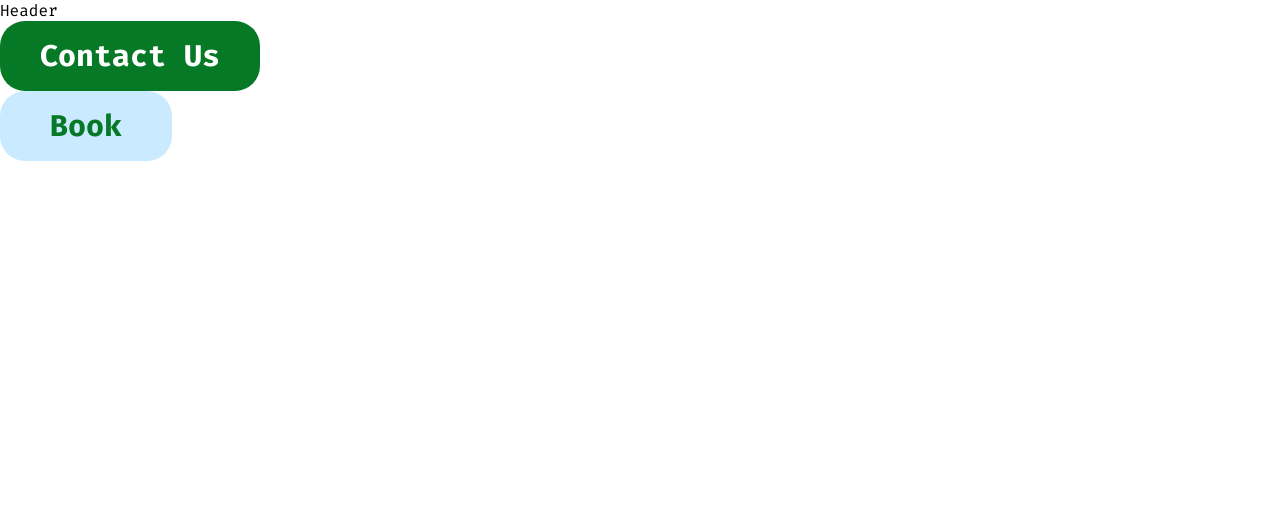
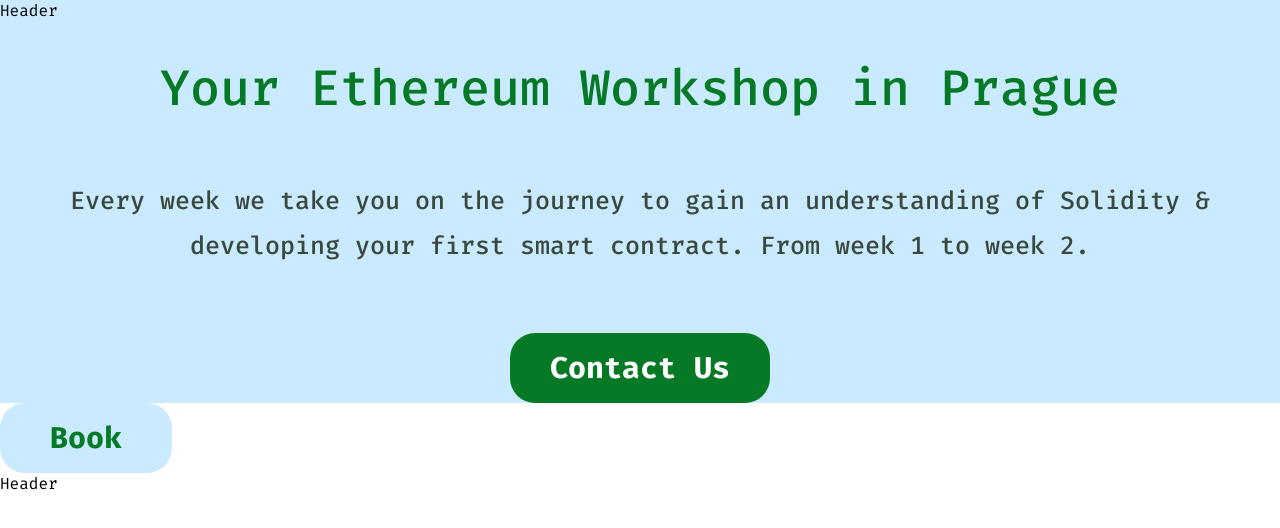
Before and after one commit to RiccardoBiosas/ethereum-workshops, a React (Create React App) app: page / in a window 1280 px wide. Shown: the top 528 px of the page. Built offline with nearby package versions, Linux system fonts and the light colour scheme.

Commit message:
Add Header section

```diff
--- a/src/components/App.js
+++ b/src/components/App.js
@@ -1,6 +1,9 @@
 import React from 'react'
-import {Button} from './common'
+// import {Button} from './common'
 import {createGlobalStyle} from 'styled-components'
+import Header from './section/Header'
+import Main from './section/Main'
+
 
 const GlobalStyle = createGlobalStyle`
   body {
@@ -15,11 +18,16 @@
   return (
     <>
     <GlobalStyle />
-      <header className="App-header">
+      <Header />
+      <Main />
+      <header className="header">
         Header
-        <Button>Contact Us</Button>
-        <Button secondary>Book</Button>
+
+
       </header>
+      <main>
+
+      </main>
     </>
   );
 }
--- a/src/components/common/Button.js
+++ b/src/components/common/Button.js
@@ -9,6 +9,7 @@
     border: none;
     /* color: ${props => props.secondary ? '#067926' : '#fff'};
     background: ${props => props.secondary ? '#CAEAFF' : '#067926'}; */
+    text-align: center;
     font-family: 'Fira Code', monospace;
     font-size: 30px;
     font-weight: 700;
--- /dev/null
+++ b/src/components/section/Header.js
@@ -0,0 +1,43 @@
+import React from 'react'
+import {Button} from '../common'
+import styled from 'styled-components'
+
+const HeaderSection = styled.div`
+    background-color: #CAEAFF;
+`
+
+const HeadingOne = styled.h1`
+    font-weight: 500;
+    font-size: 50px;
+    text-align: center;
+    color: #067926;
+`;
+
+const Paragraph = styled.p`
+    font-weight: 500;
+    font-size: 25px;
+    line-height: 45px;
+    text-align: center;
+    color: #39493E;
+    padding: 1.5rem;
+    padding-bottom: 2.5rem;
+`
+const Center = styled.div`
+    display: flex;
+    justify-content: center;
+    align-items: center;
+`
+// const PragueImg = styled.div`
+//     background-image
+// `
+
+export default function Header() {
+    return (
+        <HeaderSection>
+            Header
+            <HeadingOne>Your Ethereum Workshop in Prague </HeadingOne>
+            <Paragraph>Every week we take you on the journey to gain an understanding of Solidity & developing your first smart contract. From week 1 to week 2. </Paragraph>
+            <Center><Button>Contact Us</Button></Center>
+        </HeaderSection>
+    )
+}
--- /dev/null
+++ b/src/components/section/Main.js
@@ -0,0 +1,38 @@
+import React from 'react'
+import {Button} from '../common/Button'
+// import styled, {css} from 'styled-components'
+
+// const Main = styled.button`
+//     display: block;
+//     /* width: ${props => props.secondary ? '172px' : '260px'}; */
+//     height: 70px;
+//     box-shadow: none;
+//     border-radius: 25px;
+//     border: none;
+//     /* color: ${props => props.secondary ? '#067926' : '#fff'};
+//     background: ${props => props.secondary ? '#CAEAFF' : '#067926'}; */
+//     font-family: 'Fira Code', monospace;
+//     font-size: 30px;
+//     font-weight: 700;
+//     white-space: none;
+//     cursor: pointer;
+
+//     ${props => props.secondary ? css`
+//         width: 172px;
+//         color: #067926;
+//         background: #CAEAFF;
+//     ` : css`
+//         width: 260px;
+//         color: #fff;
+//         background: #067926;
+//     `}
+// `;
+
+export default function Main() {
+    return (
+        <>
+
+            <Button secondary>Book</Button>
+        </>
+    )
+}
```
